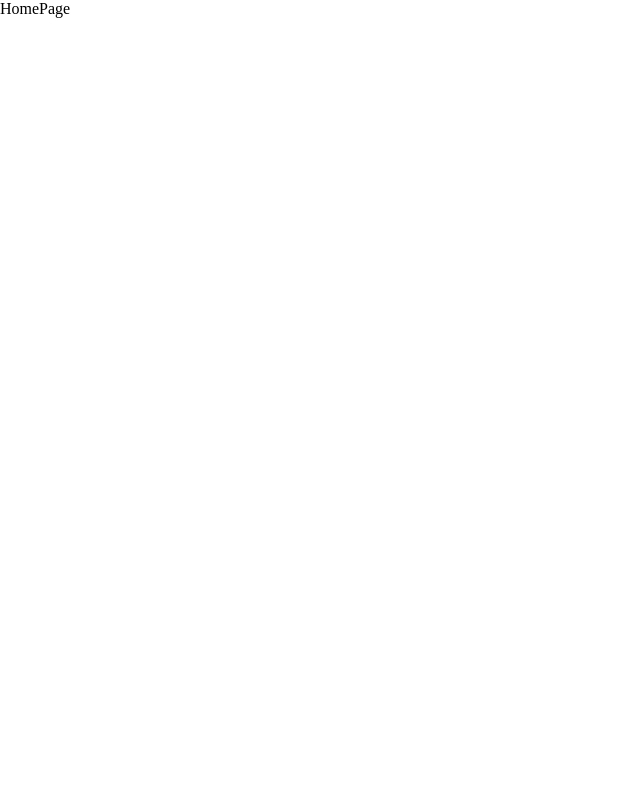
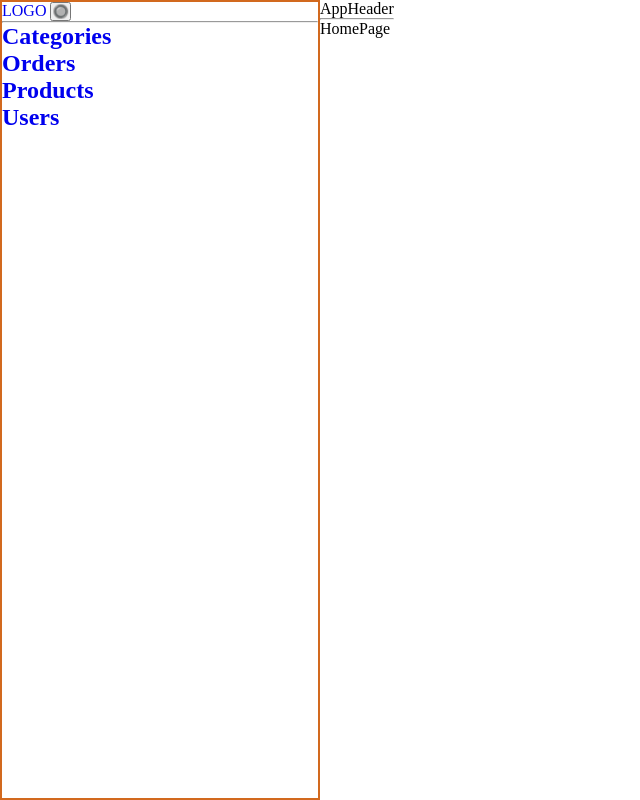
Before and after one commit to arikxl/admin-panel, a React (Create React App) app: page / in a window 1280 px wide. Shown: the whole page, without its empty margins (0-640 px from the left). Built offline with nearby package versions, Linux system fonts and the light colour scheme.

Commit message:
router and sidebar

```diff
--- a/package.json
+++ b/package.json
@@ -18,6 +18,7 @@
     "redux": "^4.1.2",
     "redux-devtools-extension": "^2.13.9",
     "redux-thunk": "^2.4.1",
+    "styled-components": "^5.3.5",
     "web-vitals": "^2.1.4"
   },
   "scripts": {
--- a/src/App.css
+++ b/src/App.css
@@ -3,3 +3,15 @@
   padding: 0;
   box-sizing: border-box;
 }
+
+a {
+  text-decoration: none;
+}
+
+.flex {
+  display: flex;
+}
+
+.column {
+  flex-direction: column;
+}
--- a/src/App.js
+++ b/src/App.js
@@ -1,11 +1,36 @@
+import { BrowserRouter, Routes, Route } from "react-router-dom";
+
+
 import './App.css';
+import AppHeader from "./components/app-header/AppHeader";
+import AppSidebar from "./components/app-sidebar/AppSidebar";
+import Orders from "./components/orders/Orders";
+import Products from "./components/products/Products";
+import Users from "./components/users/Users";
+import CategoriesPage from "./pages/categories-page/CategoriesPage";
+
 import HomePage from './pages/home-page/HomePage';
 
 function App() {
   return (
-    <div className="App">
-      <HomePage />
-    </div>
+    <BrowserRouter>
+      <div className="flex">
+      <AppSidebar />
+
+      <div className="flex column">
+        <AppHeader />
+
+        <hr />
+        <Routes>
+          <Route path="/" element={<HomePage />}/>
+          <Route path="/categories" element={<CategoriesPage/>} />
+          <Route path="/orders" element={<Orders/>} />
+          <Route path="/products" element={<Products/>} />
+          <Route path="/users" element={<Users/>} />
+        </Routes>
+      </div>
+      </div>
+    </BrowserRouter>
   );
 }
 
--- a/src/components/app-sidebar/AppSidebar.jsx
+++ b/src/components/app-sidebar/AppSidebar.jsx
@@ -1,8 +1,40 @@
-import React from 'react'
+import React from 'react';
+import styled from 'styled-components';
+import { Link } from 'react-router-dom';
+
+
+
+const SidebarStyled = styled.nav`
+  width:25% ;
+  height: 100vh;
+  border: 2px solid chocolate ;
+`;
 
 const AppSidebar = () => {
   return (
-    <div>AppSidebar</div>
+
+    <SidebarStyled>
+      <div>
+        <Link to='/'>
+          LOGO
+        </Link>
+        &nbsp;
+        <button>🔘</button>
+      </div>
+      <hr />
+      <Link to='/categories'>
+        <h1>Categories</h1>
+      </Link>
+      <Link to='/orders'>
+        <h1>Orders</h1>
+      </Link>
+      <Link to='/products'>
+        <h1>Products</h1>
+      </Link>
+      <Link to='/users'>
+        <h1>Users</h1>
+      </Link>
+    </SidebarStyled>
   )
 }
 
--- a/src/index.js
+++ b/src/index.js
@@ -1,10 +1,14 @@
 import React from 'react';
-import ReactDOM from 'react-dom';
+import ReactDOM from 'react-dom/client';
 import App from './App';
 
-ReactDOM.render(
-  <React.StrictMode>
-    <App />
-  </React.StrictMode>,
-  document.getElementById('root')
-);
+const root = ReactDOM.createRoot(document.getElementById('root'));
+root.render(<App />);
+
+
+// ReactDOM.render(
+//   <React.StrictMode>
+//     <App />
+//   </React.StrictMode>,
+//   document.getElementById('root')
+// );
--- a/src/pages/home-page/HomePage.jsx
+++ b/src/pages/home-page/HomePage.jsx
@@ -2,7 +2,10 @@ import React from 'react'
 
 const HomePage = () => {
   return (
-    <div>HomePage</div>
+    <>
+      <div>HomePage</div>
+    </>
+
   )
 }
 
```
Also changed, not shown: 1 other file (tests, documents, lock files or other folders).
